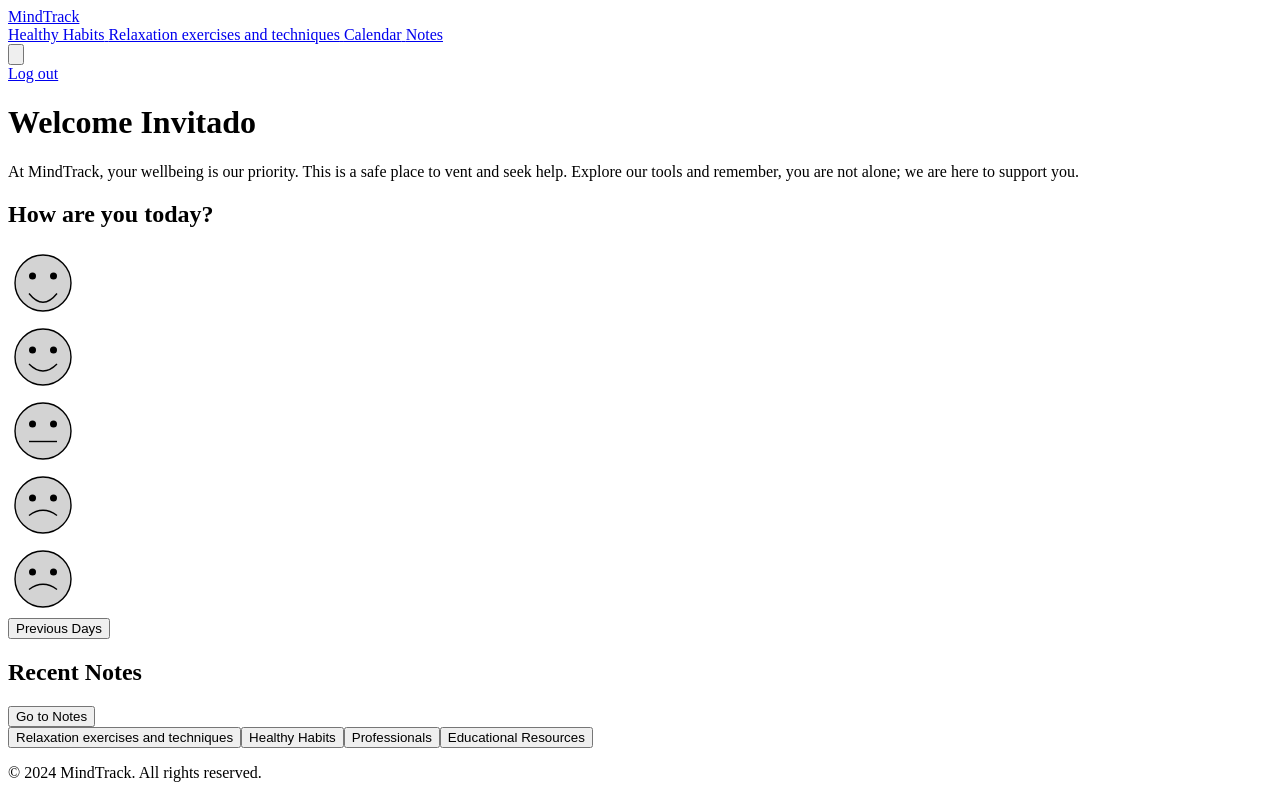
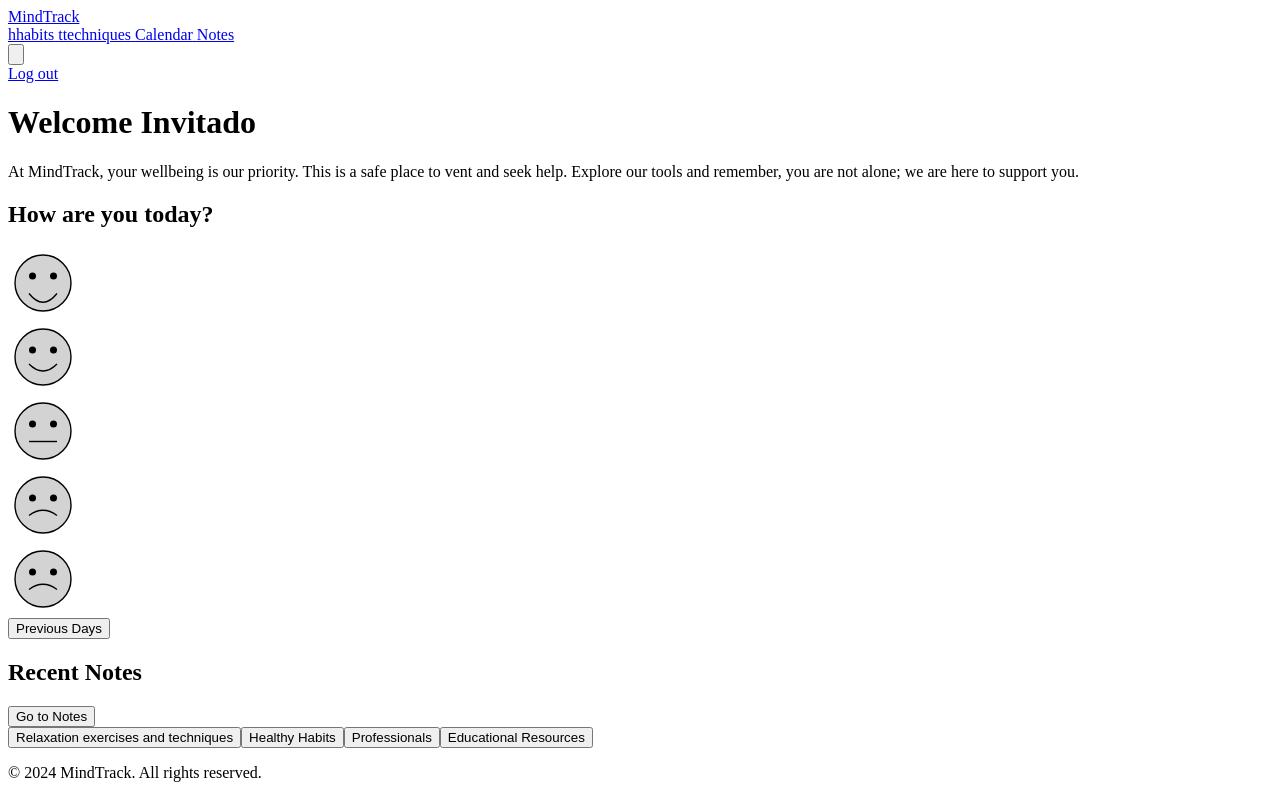
Before and after one commit to filomenatejeda/MindTrack, a Next.js app: page /home in a window 1280 px wide. Built offline with nearby package versions, Linux system fonts and the light colour scheme; grey boxes are pictures that could not be loaded.

Commit message:
components

```diff
--- a/components/NavbarH.js
+++ b/components/NavbarH.js
@@ -13,7 +13,7 @@ function NavbarH() {
   }, [])
 
   return (
-    <nav className="bg-teal-500 p-4 flex justify-between items-center shadow-lg"> {/* Fondo verde esmeralda y sombra */}
+    <nav className="bg-teal-500 h-16 p-4 flex justify-between items-center shadow-lg"> {/* Fondo verde esmeralda y sombra */}
  <Link href="/home"> {/* Cambiar a la ruta de tu página deseada */}
           <div className="text-green-100 font-bold text-lg cursor-pointer pr-4">
             MindTrack
@@ -21,10 +21,10 @@ function NavbarH() {
         </Link> {/* Texto en verde oscuro */}
       <div className="flex space-x-4 items-center">
       <Link href="/techniques" suppressHydrationWarning={true} className="text-green-100 hover:text-green-900"> {/* Hover para un efecto más pronunciado */}
-          {t("habits")} {/* Usa traducción para "Iniciar Sesión" */}
+          {t("hhabits")} {/* Usa traducción para "Iniciar Sesión" */}
         </Link>
       <Link href="/techniques" suppressHydrationWarning={true} className="text-green-100 hover:text-green-900"> {/* Hover para un efecto más pronunciado */}
-          {t("techniques")} {/* Usa traducción para "Iniciar Sesión" */}
+          {t("ttechniques")} {/* Usa traducción para "Iniciar Sesión" */}
         </Link>
       <Link href="/calendar" suppressHydrationWarning={true} className="text-green-100 hover:text-green-900"> {/* Hover para un efecto más pronunciado */}
           {t("calendar")} {/* Usa traducción para "Iniciar Sesión" */}
```
